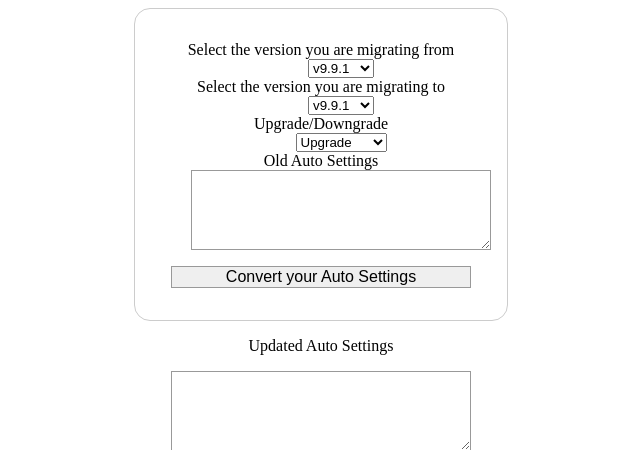
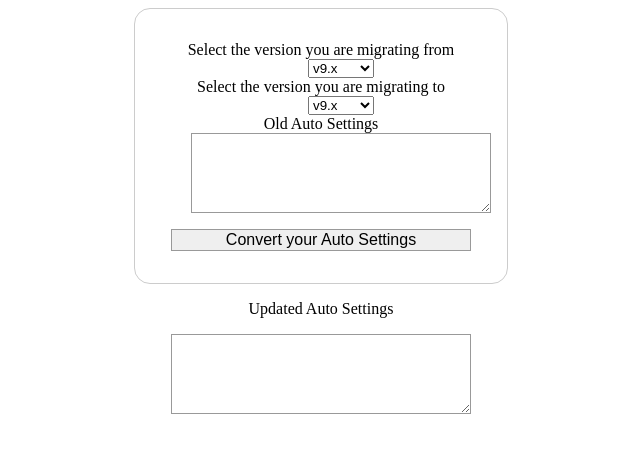
Before and after one commit to cemathey/hll_rcon_auto_settings_port, a Flask app: page / in a window 1280 px wide. Shown: the top 450 px of the page, without its empty margins (319-959 px from the left). Run offline with Flask 3, Linux system fonts and the light colour scheme; some libraries are stand-ins or nearby versions.

Commit message:
Remove downgrade option

```diff
--- a/hll_rcon_auto_settings_port/app.py
+++ b/hll_rcon_auto_settings_port/app.py
@@ -5,7 +5,7 @@ from loguru import logger
 from wtforms import Form, SelectField, TextAreaField, validators
 
 from hll_rcon_auto_settings_port.constants import Versions
-from hll_rcon_auto_settings_port.utils import downgrade, upgrade
+from hll_rcon_auto_settings_port.utils import upgrade
 
 logger.add("debug.log", mode="w")
 
@@ -21,11 +21,6 @@ class ConvertForm(Form):
     to_version = SelectField(
         label="Select the version you are migrating to",
         choices=[v.value.strip() for v in Versions if v],
-        validators=[validators.DataRequired()],
-    )
-    method = SelectField(
-        label="Upgrade/Downgrade",
-        choices=["Upgrade", "Downgrade"],
         validators=[validators.DataRequired()],
     )
     settings = TextAreaField(
@@ -44,22 +39,6 @@ class ConvertForm(Form):
             self.to_version.errors.append("To/From versions must be different")
             return False
 
-        if self.method.data == "Upgrade":
-            order = [v.value for v in Versions]
-            if order.index(self.to_version.data) < order.index(self.from_version.data):
-                self.to_version.errors.append(
-                    "To version must be higher than From version"
-                )
-                return False
-
-        if self.method.data == "Downgrade":
-            order = [v.value for v in Versions]
-            if order.index(self.to_version.data) > order.index(self.from_version.data):
-                self.to_version.errors.append(
-                    "To version must be lower than From version"
-                )
-                return False
-
         return True
 
 
@@ -72,14 +51,9 @@ def hello_world():
         from_version = form.from_version.data
         to_version = form.to_version.data
         old_settings = json.loads(form.settings.data)
-        if form.method.data == "Upgrade":
-            new_settings = upgrade(
-                from_version=from_version, to_version=to_version, payload=old_settings
-            )
-        else:
-            new_settings = downgrade(
-                from_version=from_version, to_version=to_version, payload=old_settings
-            )
+        new_settings = upgrade(
+            from_version=from_version, to_version=to_version, payload=old_settings
+        )
 
     if new_settings:
         new_settings = json.dumps(new_settings, indent=2)
--- a/hll_rcon_auto_settings_port/constants.py
+++ b/hll_rcon_auto_settings_port/constants.py
@@ -8,10 +8,7 @@ AVAILABLE_CONDITIONS = "_available_conditions"
 
 
 class Versions(Enum):
-    v9_9_1 = "v9.9.1"
-    v9_9_2 = "v9.9.2"
-    v9_9_3 = "v9.9.3"
-    v9_9_4 = "v9.9.4"
+    v9_x = "v9.x"
     v10_0_0 = "v10.0.0"
 
 
@@ -76,17 +73,11 @@ V_10_0_0_TO_V9_9_1_CMD_MAPPING = {
 
 
 UP_VERSION_TO_CMD_MAPPING = {
-    Versions.v9_9_1: {Versions.v10_0_0: V9_9_1_TO_V_10_0_0_CMD_MAPPING},
-    Versions.v9_9_2: {Versions.v10_0_0: V9_9_1_TO_V_10_0_0_CMD_MAPPING},
-    Versions.v9_9_3: {Versions.v10_0_0: V9_9_1_TO_V_10_0_0_CMD_MAPPING},
-    Versions.v9_9_4: {Versions.v10_0_0: V9_9_1_TO_V_10_0_0_CMD_MAPPING},
+    Versions.v9_x: {Versions.v10_0_0: V9_9_1_TO_V_10_0_0_CMD_MAPPING},
 }
 
 DOWN_VERSION_TO_CMD_MAPPING = {
-    Versions.v10_0_0: {Versions.v9_9_1: V_10_0_0_TO_V9_9_1_CMD_MAPPING},
-    Versions.v10_0_0: {Versions.v9_9_2: V_10_0_0_TO_V9_9_1_CMD_MAPPING},
-    Versions.v10_0_0: {Versions.v9_9_3: V_10_0_0_TO_V9_9_1_CMD_MAPPING},
-    Versions.v10_0_0: {Versions.v9_9_4: V_10_0_0_TO_V9_9_1_CMD_MAPPING},
+    Versions.v10_0_0: {Versions.v9_x: V_10_0_0_TO_V9_9_1_CMD_MAPPING},
 }
 
 V9_9_1_TO_V_10_0_0_ARG_MAPPING = {
@@ -136,19 +127,8 @@ V_10_0_0_TO_V9_9_1_ARG_MAPPING = {
 
 
 UP_VERSION_TO_ARG_MAPPING = {
-    Versions.v9_9_1: {Versions.v10_0_0: V_10_0_0_TO_V9_9_1_ARG_MAPPING},
-    Versions.v9_9_2: {Versions.v10_0_0: V_10_0_0_TO_V9_9_1_ARG_MAPPING},
-    Versions.v9_9_3: {Versions.v10_0_0: V_10_0_0_TO_V9_9_1_ARG_MAPPING},
+    Versions.v9_x: {Versions.v10_0_0: V_10_0_0_TO_V9_9_1_ARG_MAPPING},
 }
 UP_VERSION_TO_REMOVED_ARG_MAPPING = {
-    Versions.v9_9_1: {Versions.v10_0_0: V9_9_1_TO_V_10_0_0_REMOVED_ARG_MAPPING},
-    Versions.v9_9_2: {Versions.v10_0_0: V9_9_1_TO_V_10_0_0_REMOVED_ARG_MAPPING},
-    Versions.v9_9_1: {Versions.v10_0_0: V9_9_1_TO_V_10_0_0_REMOVED_ARG_MAPPING},
+    Versions.v9_x: {Versions.v10_0_0: V9_9_1_TO_V_10_0_0_REMOVED_ARG_MAPPING},
 }
-
-
-DOWN_VERSION_TO_ARG_MAPPING = {
-    Versions.v10_0_0: {Versions.v9_9_1: V_10_0_0_TO_V9_9_1_ARG_MAPPING},
-    Versions.v10_0_0: {Versions.v9_9_2: V_10_0_0_TO_V9_9_1_ARG_MAPPING},
-    Versions.v10_0_0: {Versions.v9_9_3: V_10_0_0_TO_V9_9_1_ARG_MAPPING},
-}
--- a/hll_rcon_auto_settings_port/main.py
+++ b/hll_rcon_auto_settings_port/main.py
@@ -11,7 +11,7 @@ if __name__ == "__main__":
 
         # validate_settings(data)
         upgrade(
-            from_version=Versions.v9_9_1.value,
+            from_version=Versions.v9_x.value,
             to_version=Versions.v10_0_0.value,
             payload=data,
         )
--- a/hll_rcon_auto_settings_port/templates/index.html
+++ b/hll_rcon_auto_settings_port/templates/index.html
@@ -82,7 +82,6 @@
   <dl>
     {{ render_field(form.from_version) }}
     {{ render_field(form.to_version) }}
-    {{ render_field(form.method) }}
     {{ render_field(form.settings) }}
   </dl>
   <p><input type=submit value="Convert your Auto Settings">
--- a/hll_rcon_auto_settings_port/utils.py
+++ b/hll_rcon_auto_settings_port/utils.py
@@ -188,9 +188,3 @@ def upgrade(
     # pprint(updated_auto_settings)
 
     return updated_auto_settings
-
-
-def downgrade(
-    from_version: str, to_version: str, payload: dict[str, Any]
-) -> dict[str, Any]:
-    return upgrade(from_version=to_version, to_version=from_version, payload=payload)
```
